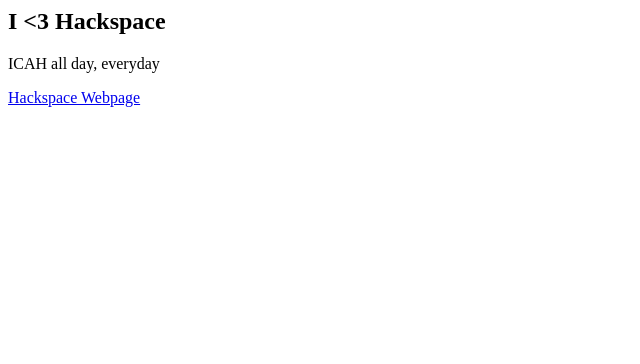
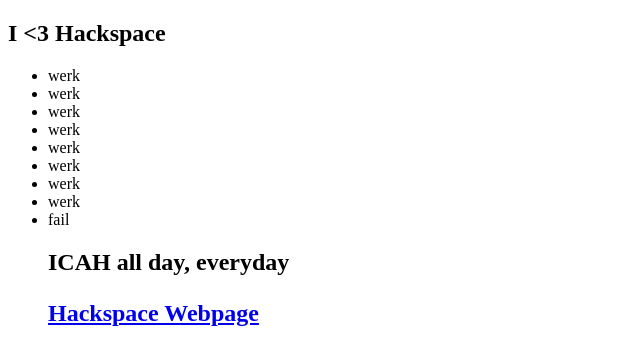
Before and after one commit to sc1417/horizons, a plain HTML site: page index.html in a window 1280 px wide. Shown: the whole page, without its empty margins (0-640 px from the left). Drawn offline with Linux system fonts and the light colour scheme.

Commit message:
Update index.html

```diff
--- a/index.html
+++ b/index.html
@@ -1,8 +1,21 @@
+<!DOCTYPE html>
 <html>
 <body>
 
 <h2> I <3 Hackspace</h2>
-<p>ICAH all day, everyday</p>
+
+<ul>
+  <li>werk
+  <li>werk
+  <li>werk
+  <li>werk
+  <li>werk
+  <li>werk
+  <li>werk
+  <li>werk
+  <li>fail
+
+<h2>ICAH all day, everyday</p>
 
 <a href="https://www.imperial.ac.uk/advanced-hackspace/">Hackspace Webpage</a>
 
```
